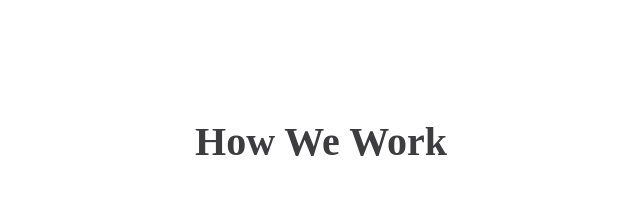
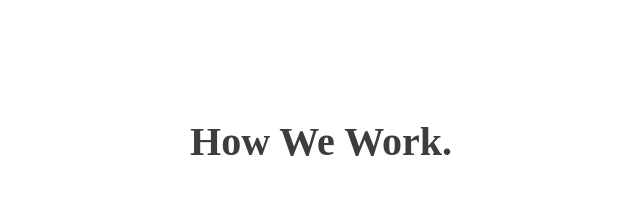
Before and after one commit to ozodbekorolov23/Kallamazor-Sila, a plain HTML site: page index.html in a window 1280 px wide. Shown: the part 1483-1702 px from the top of the page, 319-959 px from the left. Drawn offline with Linux system fonts and the light colour scheme.

Commit message:
nimominokino

```diff
--- a/index.html
+++ b/index.html
@@ -91,7 +91,7 @@
 
         <section class="best">
             <div class="container">
-                <h2 class="best__heading">How We Work</h2>
+                <h2 class="best__heading">How We Work.</h2>
 
                 <ul class="best__list">
                     <li class="best__item">
```
